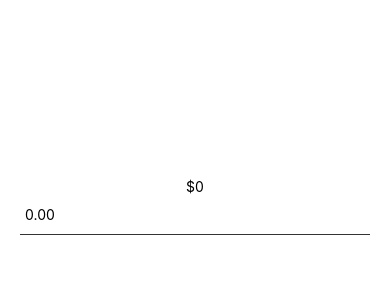
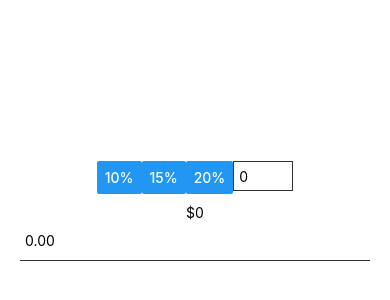
Before and after one commit to adammathieson/tipcalc, a React Native app: screen / in a window 390 px wide. Shown: the part 216-516 px from the top of the page. Built offline with nearby package versions, Linux system fonts and the light colour scheme.

Commit message:
adds selection of tip values and custom input for tip value

```diff
--- a/App.js
+++ b/App.js
@@ -1,18 +1,48 @@
 import React, {useState} from 'react';
-import { StyleSheet, Text, TextInput, View } from 'react-native';
+import { StyleSheet, Text, TextInput, View, Button } from 'react-native';
 import Hello from './Hello'
 
 export default function App() {
   const [inputValue, setInputValue] = useState('')
+  const [tipPercent, setTipPercent] = useState('')
+
+  const updateCustomTip = customTip => {
+    if (customTip) {
+      setTipPercent(parseFloat(customTip) / 100)
+    } else {
+      setTipPercent(0)
+    }
+  }
 
   let tip = 0.00
-  if(inputValue) {
-    tip = parseFloat(inputValue) * .2
-    tip = (Math.round(tip * 100) /100).toFixed(2)
+  if (inputValue) {
+    tip = parseFloat(inputValue) * tipPercent
+    tip = (Math.round(tip * 100) / 100).toFixed(2)
   }
 
   return (
     <View style={styles.container}>
+      <View style={styles.buttonGroup}>
+        <Button
+          title='10%'
+          onPress={() => setTipPercent(.1)}
+        />
+        <Button
+          title='15%'
+          onPress={() => setTipPercent(.15)}
+        />
+        <Button
+          title="20%"
+          onPress={() => setTipPercent(.2)}
+        />
+        <TextInput
+          value={(tipPercent * 100).toString()}
+          style={styles.customTip}
+          placeholder='0.00'
+          keyboardType='numeric'
+          onChangeText={customTip => updateCustomTip(customTip)}
+        />
+      </View>
       <Text>${tip}</Text>
       <TextInput
         value={inputValue}
@@ -21,6 +51,7 @@ export default function App() {
         keyboardType='numeric'
         placeholder='0.00'
       />
+
     </View>
   );
 }
@@ -39,5 +70,16 @@ const styles = StyleSheet.create({
     borderColor: '#333',
     borderBottomWidth: 1,
     padding: 5,
+  },
+  buttonGroup: {
+    flexDirection: 'row',
+    padding: 10,
+  },
+  customTip: {
+    height: 30,
+    width: 60,
+    borderColor: '#333',
+    borderWidth: 1,
+    padding: 5,
   }
 });
```
